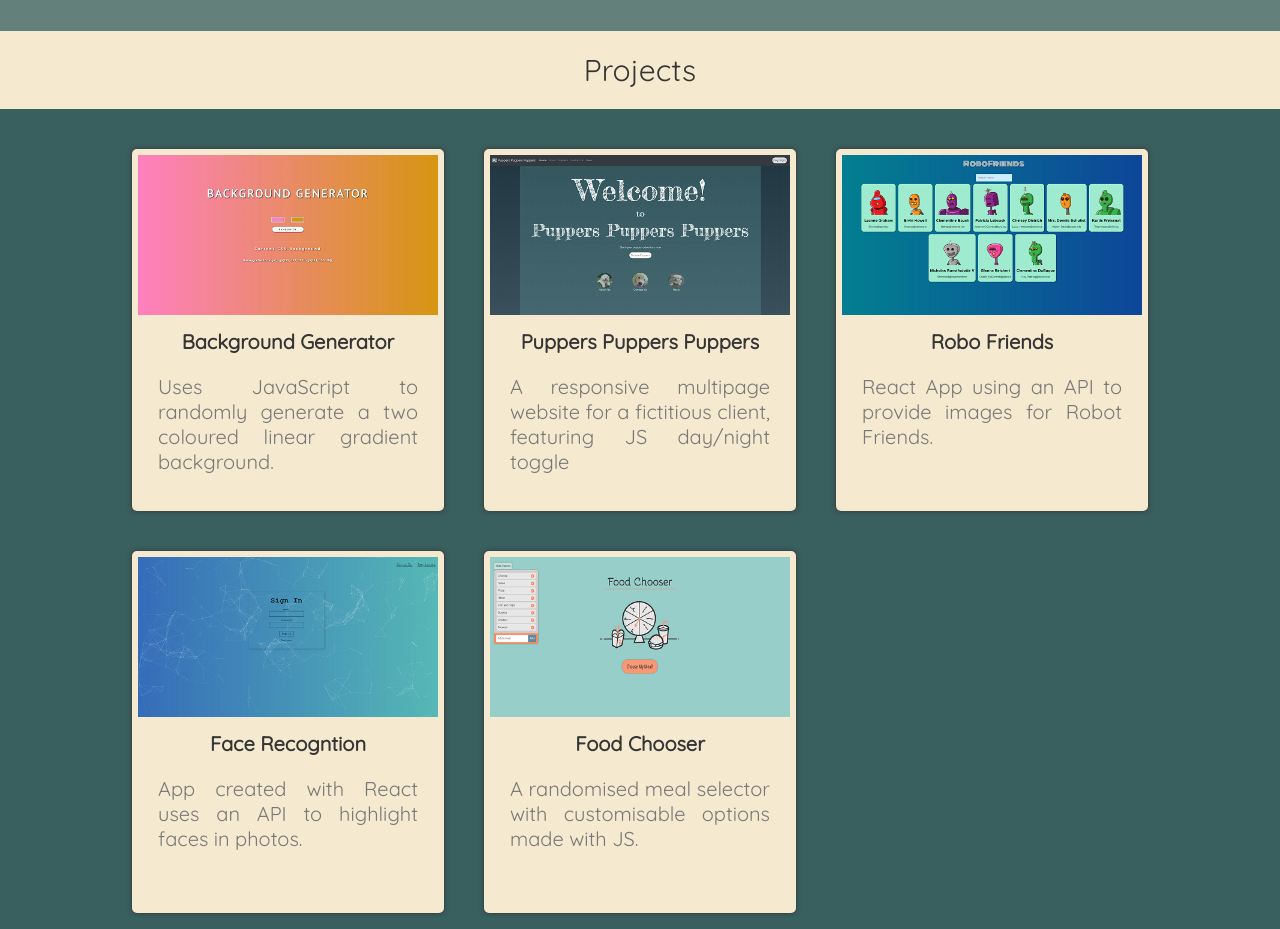
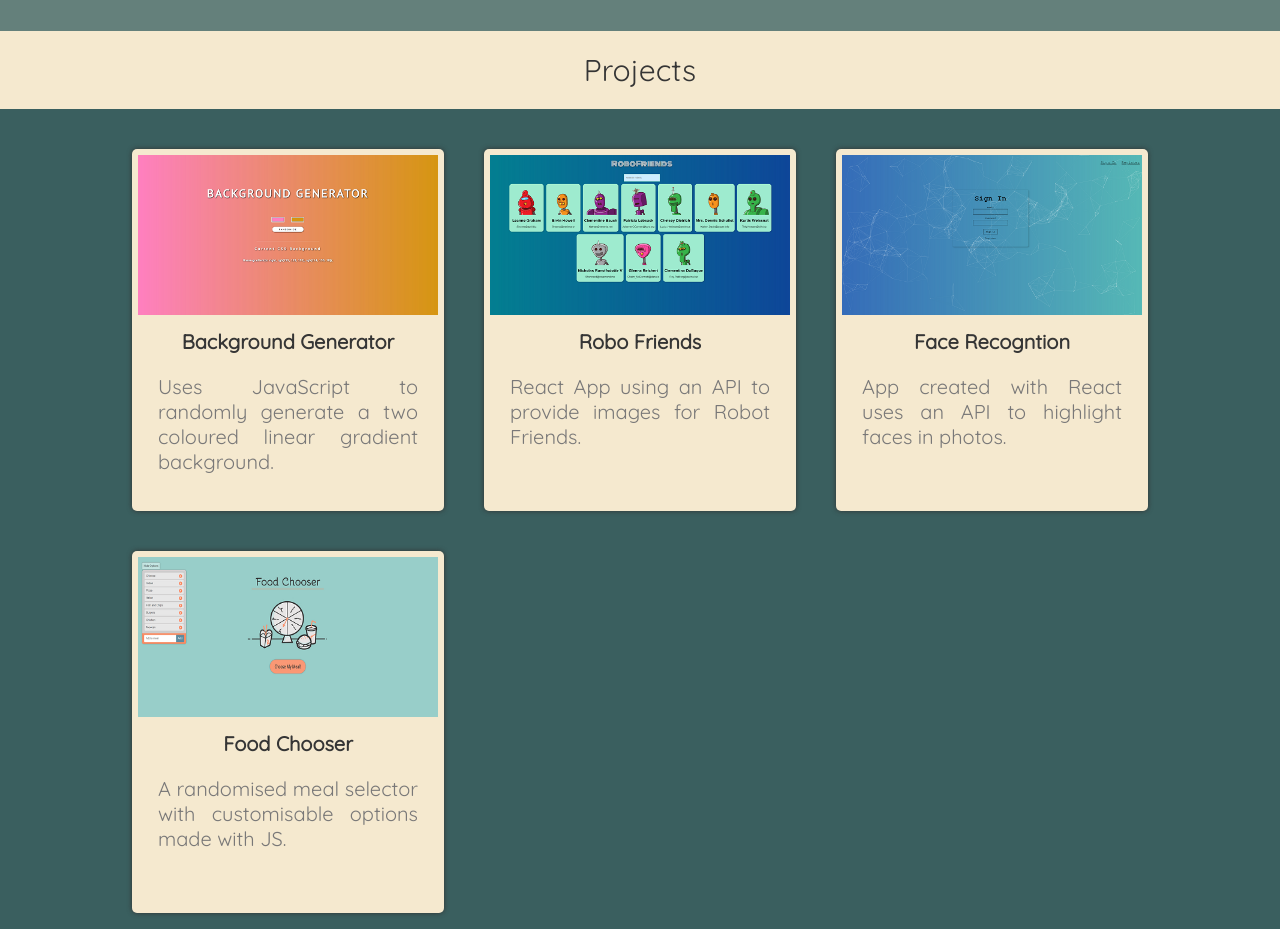
Before and after one commit to Cebarnsley/profile-website, a website: page index.html in a window 1280 px wide. Shown: the part 1600-2529 px from the top of the page. Drawn offline with nearby package versions, Linux system fonts and the light colour scheme; a web font is replaced by a local one.

Commit message:
changed projects section

```diff
--- a/index.html
+++ b/index.html
@@ -111,14 +111,7 @@
             </div>
         </a>
 
-        <!-- Puppers -->
-        <a href="https://cebarnsley.github.io/Puppers-Puppers-Puppers/homepage/">
-            <div class="card">
-                   <img src="../profile-website/puppers.png" class="card-img">
-                    <h3>Puppers Puppers Puppers</h3>
-                    <p>A responsive multipage website for a fictitious client, featuring JS day/night toggle</p>
-            </div>
-        </a>
+
 
 
         <!-- Robo Friends -->
```
